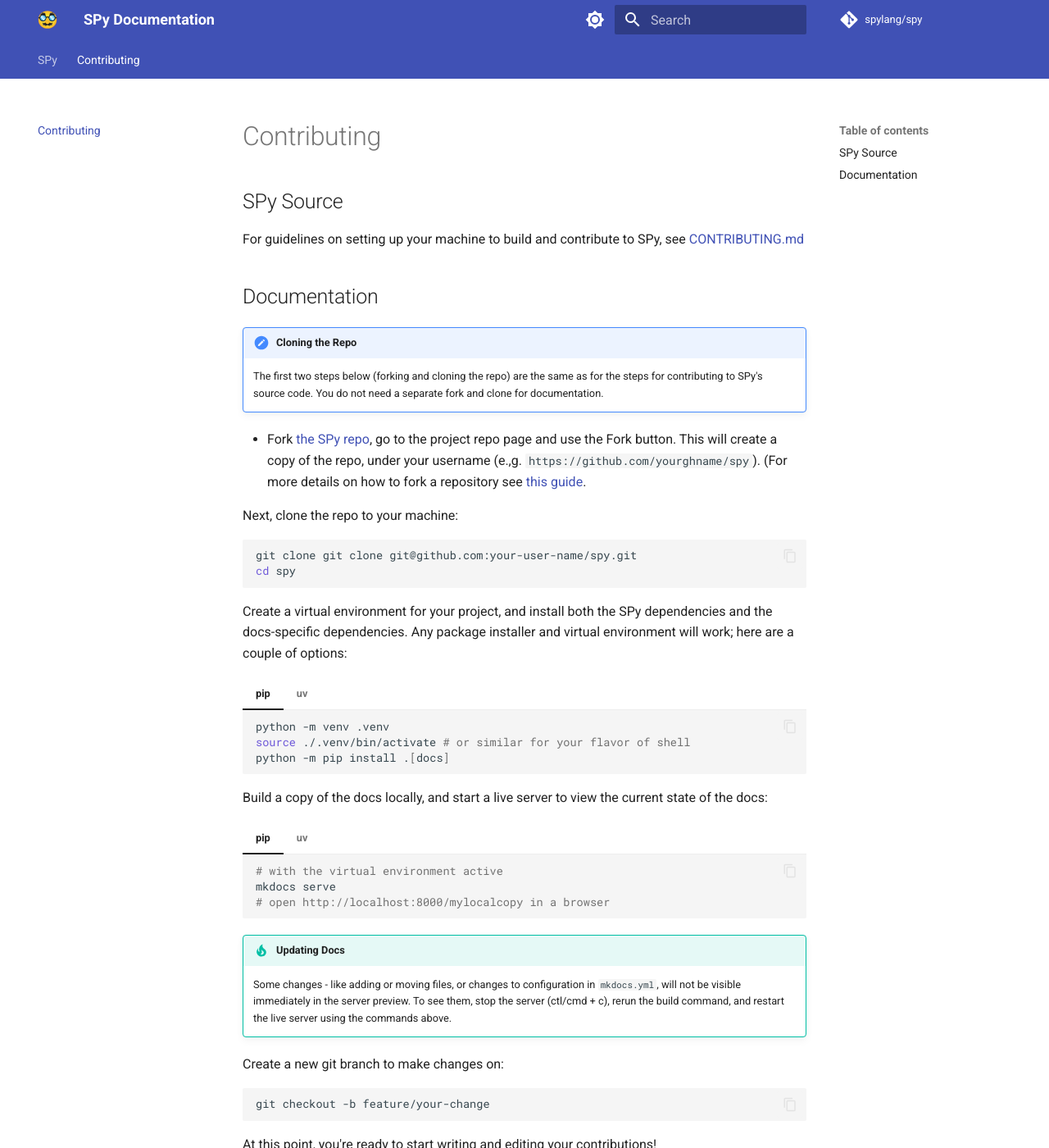
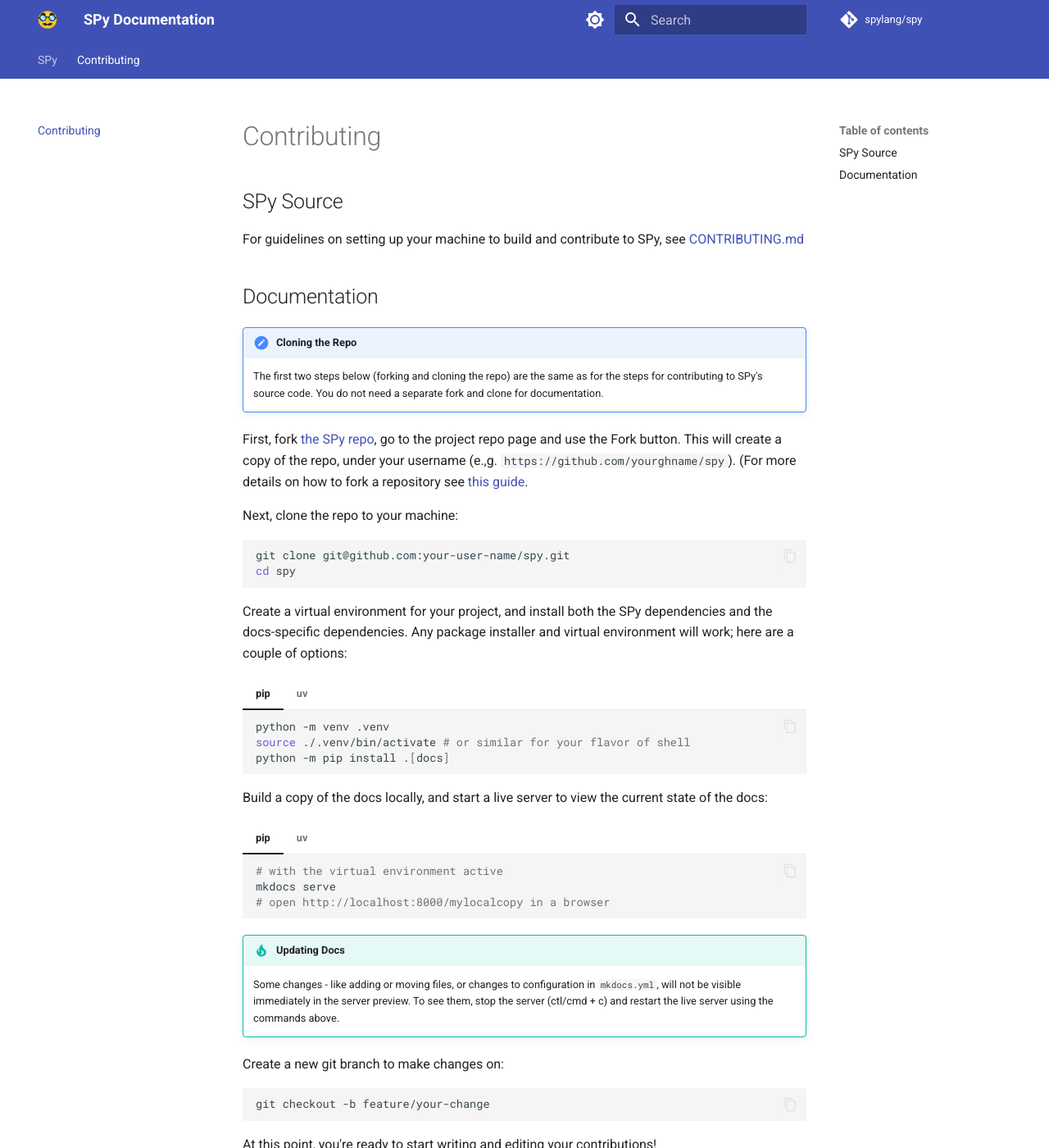
Before and after one commit to spylang/spy, an MkDocs documentation site: the page built from docs/src/contributing.md, in a window 1280 px wide and 1400 px high. Shown: the whole window at 82% size. Built offline with MkDocs 1.6.1 and Material for MkDocs 9.7.7, drawn with Linux system fonts in a browser that asks for light colours; comment, search, counter and statistics services are not loaded; the version menu is left out.

Commit message:
Fix formatting and typos

````diff
--- a/docs/src/contributing.md
+++ b/docs/src/contributing.md
@@ -8,12 +8,12 @@
 The first two steps below (forking and cloning the repo) are the same as for the steps for contributing to SPy's source code. You do not need a separate fork and clone for documentation.
 ///
 
-- Fork [the  SPy repo](https://github.com/spylang/spy), go to the project repo page and use the Fork button. This will create a copy of the repo, under your username (e.,g. `https://github.com/yourghname/spy`). (For more details on how to fork a repository see [this guide](https://help.github.com/articles/fork-a-repo/).
+First, fork [the  SPy repo](https://github.com/spylang/spy), go to the project repo page and use the Fork button. This will create a copy of the repo, under your username (e.,g. `https://github.com/yourghname/spy`). (For more details on how to fork a repository see [this guide](https://help.github.com/articles/fork-a-repo/).
 
 Next, clone the repo to your machine:
 
   ```bash
-  git clone git clone git@github.com:your-user-name/spy.git
+  git clone git@github.com:your-user-name/spy.git
   cd spy
   ```
 
@@ -45,7 +45,7 @@
     ```
 
 /// tip | Updating Docs
-Some changes - like adding or moving files, or changes to configuration in `mkdocs.yml`, will not be visible immediately in the server preview. To see them, stop the server (ctl/cmd + c), rerun the build command, and restart the live server using the commands above.
+Some changes - like adding or moving files, or changes to configuration in `mkdocs.yml`, will not be visible immediately in the server preview. To see them, stop the server (ctl/cmd + c) and restart the live server using the commands above.
 ///
 
 Create a new git branch to make changes on:
````
